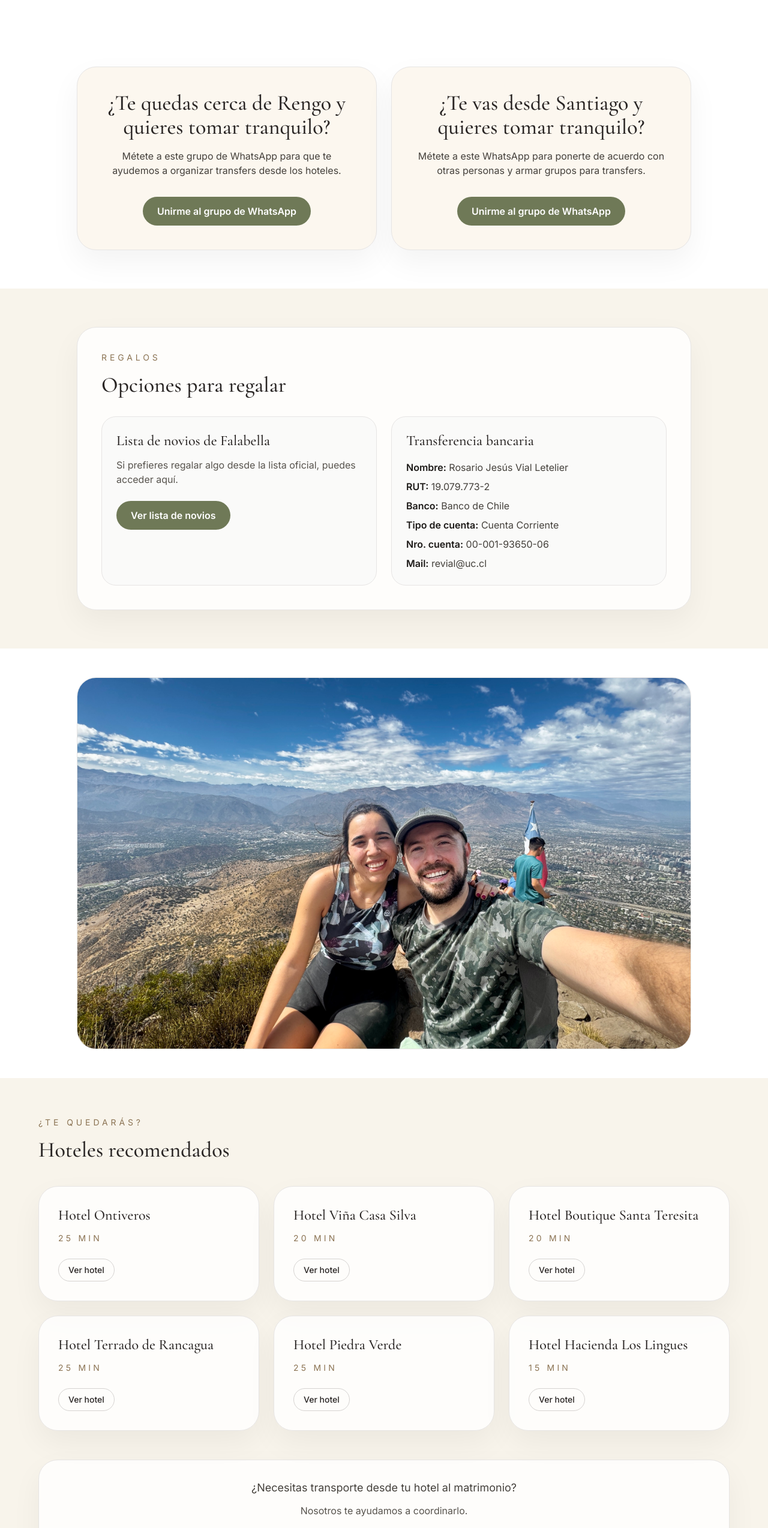
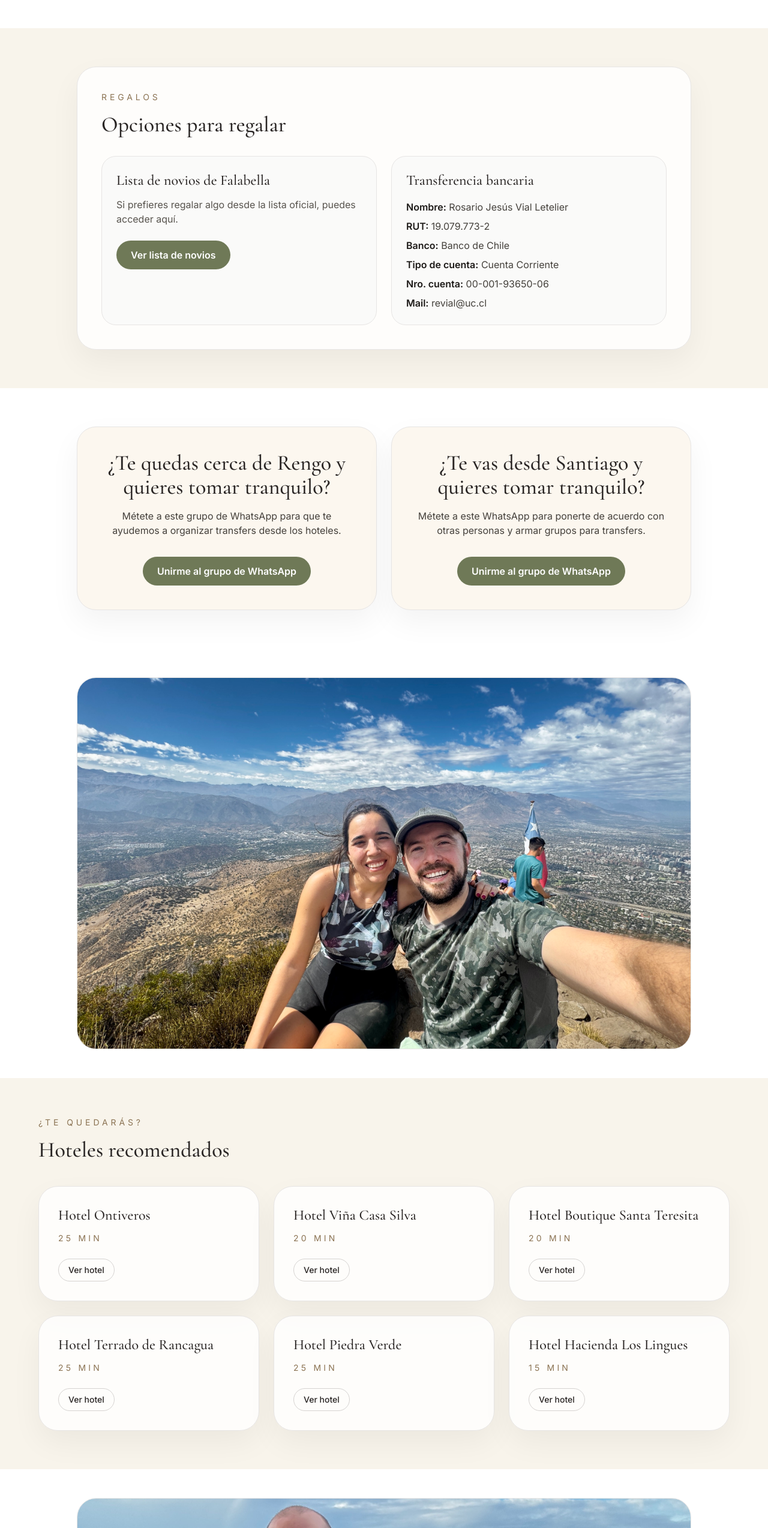
Before and after one commit to joseibietasepulveda/matri, a Next.js app: page / in a window 1280 px wide. Shown: the part 4378-6925 px from the top of the page at 60% size. Built offline with nearby package versions, Linux system fonts and the light colour scheme.

Commit message:
Refine transfers layout and Waze link

```diff
--- a/src/app/page.tsx
+++ b/src/app/page.tsx
@@ -429,25 +429,6 @@ export default function Home() {
         </figure>
       </section>
 
-      <section id="whatsapp" className="scroll-mt-12 bg-white px-4 py-12 sm:px-6 sm:py-16 lg:px-8">
-        <div className="mx-auto grid max-w-5xl gap-6 lg:grid-cols-2">
-          <article className="rounded-[2rem] border border-stone-200 bg-[#fcf7ef] p-8 text-center shadow-[0_20px_50px_rgba(0,0,0,0.05)] sm:p-10">
-            <h2 className="font-serif text-3xl text-stone-800 sm:text-4xl">¿Te quedas cerca de Rengo y quieres tomar tranquilo?</h2>
-            <p className="mx-auto mt-4 max-w-xl text-stone-700">Métete a este grupo de WhatsApp para que te ayudemos a organizar transfers desde los hoteles.</p>
-            <a href={weddingConfig.whatsappGroupUrl} target="_blank" rel="noreferrer" className="mt-8 inline-flex rounded-full bg-[#6f7957] px-6 py-3 font-semibold text-white transition hover:opacity-90">
-              Unirme al grupo de WhatsApp
-            </a>
-          </article>
-          <article className="rounded-[2rem] border border-stone-200 bg-[#fcf7ef] p-8 text-center shadow-[0_20px_50px_rgba(0,0,0,0.05)] sm:p-10">
-            <h2 className="font-serif text-3xl text-stone-800 sm:text-4xl">¿Te vas desde Santiago y quieres tomar tranquilo?</h2>
-            <p className="mx-auto mt-4 max-w-xl text-stone-700">Métete a este WhatsApp para ponerte de acuerdo con otras personas y armar grupos para transfers.</p>
-            <a href={weddingConfig.whatsappGroupUrl} target="_blank" rel="noreferrer" className="mt-8 inline-flex rounded-full bg-[#6f7957] px-6 py-3 font-semibold text-white transition hover:opacity-90">
-              Unirme al grupo de WhatsApp
-            </a>
-          </article>
-        </div>
-      </section>
-
       <section className="bg-[#f8f4eb] px-4 py-12 sm:px-6 sm:py-16 lg:px-8">
         <div className="mx-auto max-w-5xl rounded-[2rem] border border-stone-200 bg-white/80 p-8 shadow-[0_20px_50px_rgba(0,0,0,0.05)] sm:p-10">
           <p className="text-sm uppercase tracking-[0.35em] text-[#8b7353]">Regalos</p>
@@ -473,6 +454,25 @@ export default function Home() {
               </div>
             </div>
           </div>
+        </div>
+      </section>
+
+      <section id="whatsapp" className="scroll-mt-12 bg-white px-4 py-12 sm:px-6 sm:py-16 lg:px-8">
+        <div className="mx-auto grid max-w-5xl gap-6 lg:grid-cols-2">
+          <article className="rounded-[2rem] border border-stone-200 bg-[#fcf7ef] p-8 text-center shadow-[0_20px_50px_rgba(0,0,0,0.05)] sm:p-10">
+            <h2 className="font-serif text-3xl text-stone-800 sm:text-4xl">¿Te quedas cerca de Rengo y quieres tomar tranquilo?</h2>
+            <p className="mx-auto mt-4 max-w-xl text-stone-700">Métete a este grupo de WhatsApp para que te ayudemos a organizar transfers desde los hoteles.</p>
+            <a href={weddingConfig.whatsappGroupUrl} target="_blank" rel="noreferrer" className="mt-8 inline-flex rounded-full bg-[#6f7957] px-6 py-3 font-semibold text-white transition hover:opacity-90">
+              Unirme al grupo de WhatsApp
+            </a>
+          </article>
+          <article className="rounded-[2rem] border border-stone-200 bg-[#fcf7ef] p-8 text-center shadow-[0_20px_50px_rgba(0,0,0,0.05)] sm:p-10">
+            <h2 className="font-serif text-3xl text-stone-800 sm:text-4xl">¿Te vas desde Santiago y quieres tomar tranquilo?</h2>
+            <p className="mx-auto mt-4 max-w-xl text-stone-700">Métete a este WhatsApp para ponerte de acuerdo con otras personas y armar grupos para transfers.</p>
+            <a href={weddingConfig.whatsappGroupUrl} target="_blank" rel="noreferrer" className="mt-8 inline-flex rounded-full bg-[#6f7957] px-6 py-3 font-semibold text-white transition hover:opacity-90">
+              Unirme al grupo de WhatsApp
+            </a>
+          </article>
         </div>
       </section>
 
@@ -505,13 +505,6 @@ export default function Home() {
               </article>
             ))}
           </div>
-          <div className="mt-12 rounded-[2rem] border border-stone-200 bg-white/80 p-8 text-center shadow-[0_20px_50px_rgba(0,0,0,0.05)]">
-            <p className="text-lg text-stone-700">¿Necesitas transporte desde tu hotel al matrimonio?</p>
-            <p className="mt-3 text-stone-600">Nosotros te ayudamos a coordinarlo.</p>
-            <a href={weddingConfig.whatsappGroupUrl} target="_blank" rel="noreferrer" className="mt-6 inline-flex rounded-full bg-[#6f7957] px-6 py-3 font-semibold text-white transition hover:opacity-90">
-              Unirme al grupo de WhatsApp
-            </a>
-          </div>
         </div>
       </section>
 
@@ -522,7 +515,7 @@ export default function Home() {
             alt="Rosario e Ignacio en Punta Cana"
             fill
             sizes="(max-width: 1024px) 100vw, 80vw"
-            className="object-cover"
+            className="object-cover object-[50%_20%]"
           />
         </figure>
       </section>
--- a/src/data/wedding.ts
+++ b/src/data/wedding.ts
@@ -75,7 +75,7 @@ export const weddingConfig: WeddingConfig = {
   venueAddress: "Las Nieves, SN, Rengo, Región de O´Higgins",
   googleMapsUrl:
     "https://www.google.com/maps/place/Vi%C3%B1edos+Torreon+de+Paredes/@-34.4061997,-70.8292092,17z/data=!3m1!4b1!4m6!3m5!1s0x96649f96102a6f6b:0xb78cd14d8f2d81ef!8m2!3d-34.4062042!4d-70.8266343!16s%252Fg%252F11xfx8d9p?hl=es-cl&entry=ttu&g_ep=EgoyMDI2MDcxNC4wIKXMDSoASAFQAw%3D%3D",
-  wazeUrl: "https://waze.com/ul?q=Vi%C3%B1edos+Torreon+de+Paredes&Rengo%2C+Regi%C3%B3n+de+O%E2%80%99Higgins&navigate=yes",
+  wazeUrl: "https://waze.com/ul?ll=-34.4062042%2C-70.8266343&navigate=yes&zoom=17",
   calendarTitle: "Matrimonio Rosario & Ignacio",
   calendarDescription: "Matrimonio en Rengo",
   calendarLocation: "Viñedos Torreón de Paredes, Rengo, Región de O´Higgins",
```
